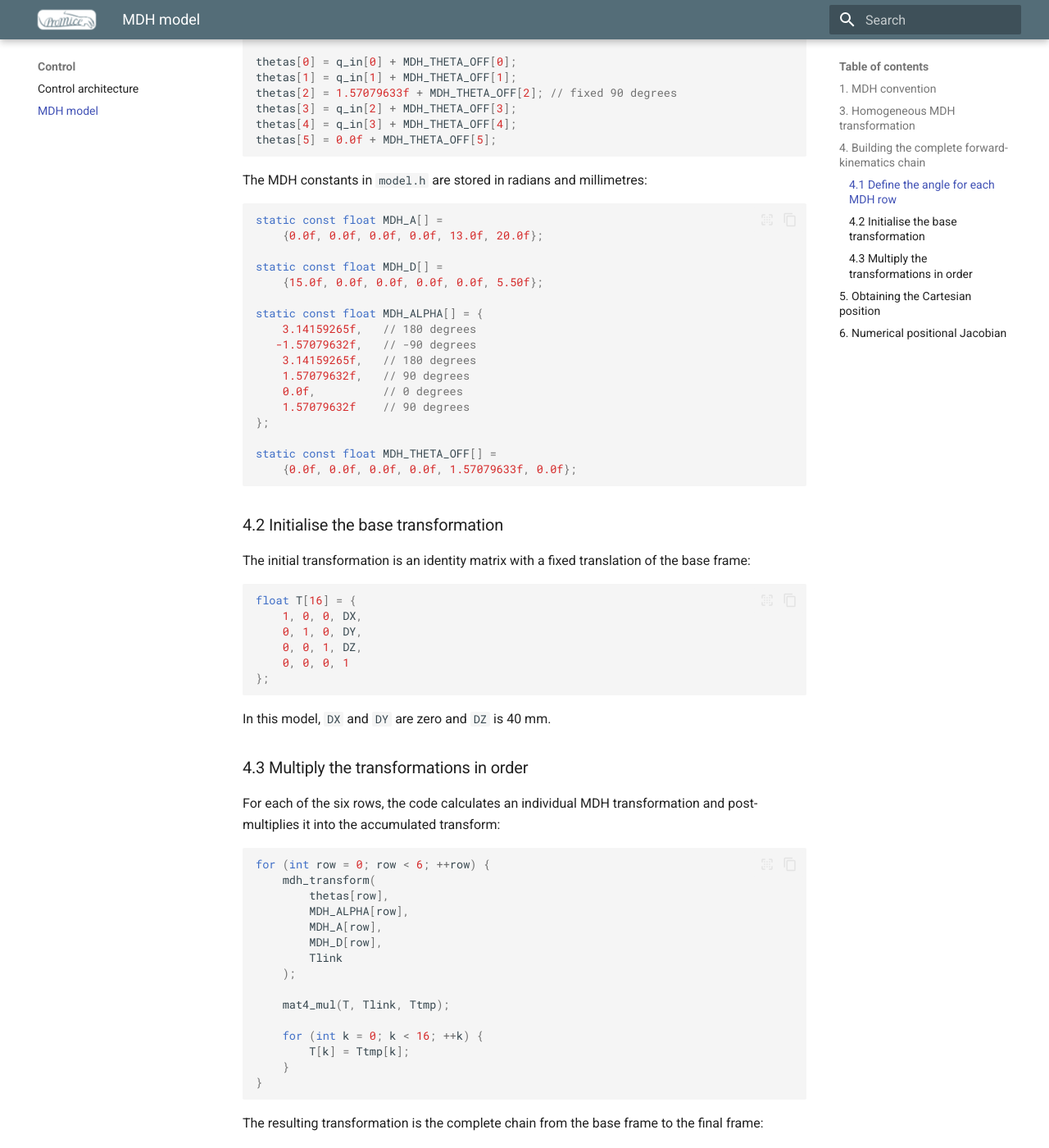
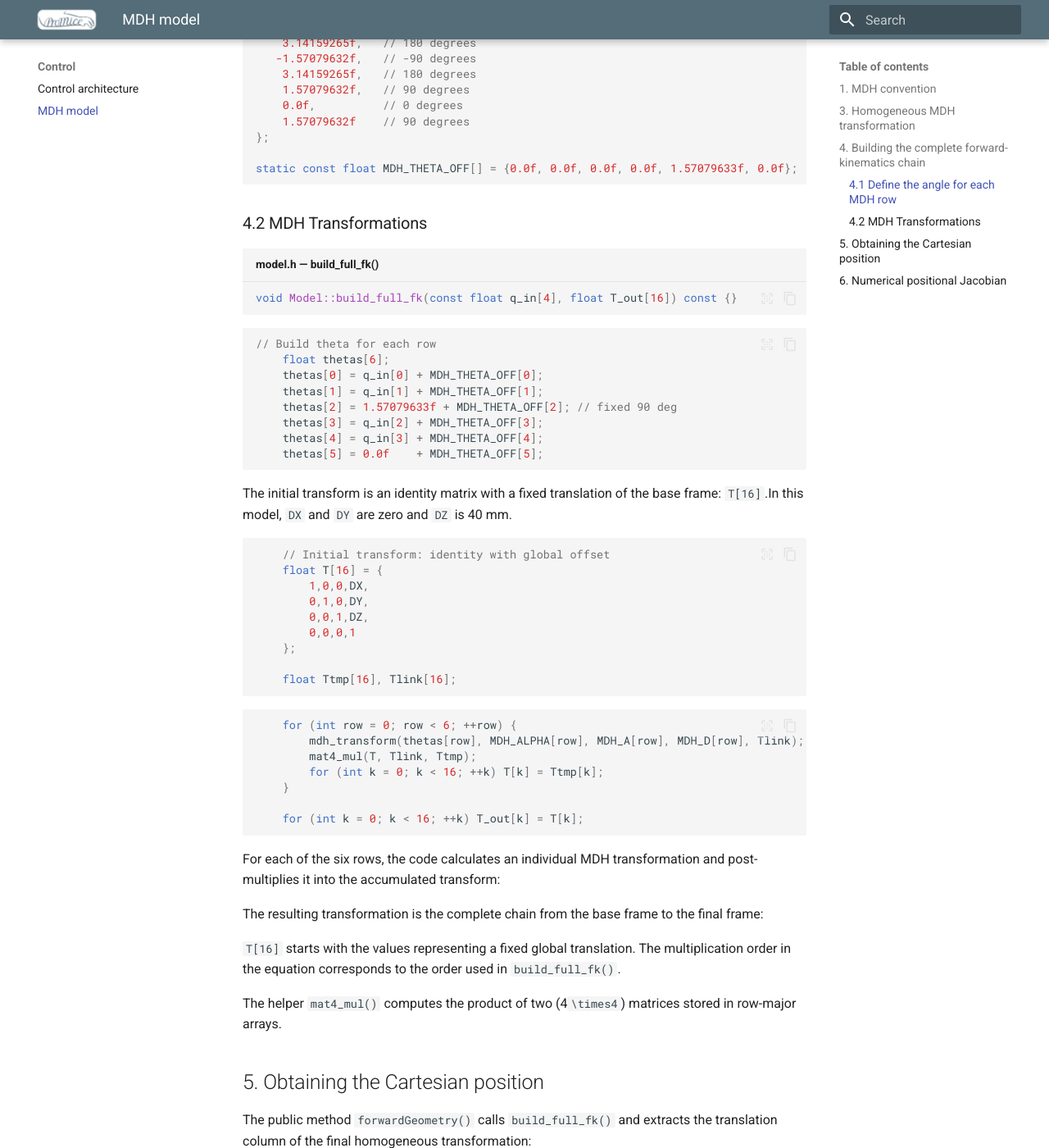
Before and after one commit to Juan-CarlosM/ProMice, an MkDocs documentation site: the page built from docs/modified_denavit_hartenberg.md, in a window 1280 px wide and 1400 px high, scrolled down 2809 px. Shown: the whole window at 82% size. Built offline with MkDocs 1.6.1 and Material for MkDocs 9.7.7, drawn with Linux system fonts in a browser that asks for light colours; some of the changed text lies outside the part shown.

Commit message:
Update MDH transformation matrix and related code
Refactor the MDH transformation matrix and update related code sections for clarity and consistency.

````diff
--- a/docs/modified_denavit_hartenberg.md
+++ b/docs/modified_denavit_hartenberg.md
@@ -64,20 +56,15 @@
 For each row, the transformation from frame (i-1) to frame (i) is
 computed using the MDH matrix:
 
-\[ {}\^{i-1}T_i =
-```{=tex}
+$$
+{}^{i-1}T_i =
 \begin{bmatrix}
-\cos\theta_i & -\sin\theta_i & 0 & a_{i-1}\\
-\sin\theta_i\cos\alpha_{i-1} &
-\cos\theta_i\cos\alpha_{i-1} &
--\sin\alpha_{i-1} & -d_i\sin\alpha_{i-1}\\
-\sin\theta_i\sin\alpha_{i-1} &
-\cos\theta_i\sin\alpha_{i-1} &
-\cos\alpha_{i-1} & d_i\cos\alpha_{i-1}\\
+\cos\theta_i & -\sin\theta_i & 0 & a_{i-1} \\
+\sin\theta_i\cos\alpha_{i-1} & \cos\theta_i\cos\alpha_{i-1} & -\sin\alpha_{i-1} & -d_i\sin\alpha_{i-1} \\
+\sin\theta_i\sin\alpha_{i-1} & \cos\theta_i\sin\alpha_{i-1} & \cos\alpha_{i-1} & d_i\cos\alpha_{i-1} \\
 0 & 0 & 0 & 1
 \end{bmatrix}
-```
-\]
+$$
 
 The method `mdh_transform()` in `model.h` implements this matrix
 directly. It first calculates the sine and cosine of (`\theta`{=tex}*i)
@@ -107,11 +94,9 @@
 The MDH constants in `model.h` are stored in radians and millimetres:
 
 ``` cpp
-static const float MDH_A[] =
-    {0.0f, 0.0f, 0.0f, 0.0f, 13.0f, 20.0f};
+static const float MDH_A[] = {0.0f, 0.0f, 0.0f, 0.0f, 13.0f, 20.0f};
 
-static const float MDH_D[] =
-    {15.0f, 0.0f, 0.0f, 0.0f, 0.0f, 5.50f};
+static const float MDH_D[] = {15.0f, 0.0f, 0.0f, 0.0f, 0.0f, 5.50f};
 
 static const float MDH_ALPHA[] = {
     3.14159265f,   // 180 degrees
@@ -122,56 +107,57 @@
     1.57079632f    // 90 degrees
 };
 
-static const float MDH_THETA_OFF[] =
-    {0.0f, 0.0f, 0.0f, 0.0f, 1.57079633f, 0.0f};
+static const float MDH_THETA_OFF[] = {0.0f, 0.0f, 0.0f, 0.0f, 1.57079633f, 0.0f};
 ```
 
-### 4.2 Initialise the base transformation
-
-The initial transformation is an identity matrix with a fixed
-translation of the base frame:
+### 4.2 MDH Transformations
+``` cpp title="model.h — build_full_fk()"
+void Model::build_full_fk(const float q_in[4], float T_out[16]) const {}
+```
 
 ``` cpp
-float T[16] = {
-    1, 0, 0, DX,
-    0, 1, 0, DY,
-    0, 0, 1, DZ,
-    0, 0, 0, 1
-};
+// Build theta for each row
+    float thetas[6];
+    thetas[0] = q_in[0] + MDH_THETA_OFF[0];
+    thetas[1] = q_in[1] + MDH_THETA_OFF[1];
+    thetas[2] = 1.57079633f + MDH_THETA_OFF[2]; // fixed 90 deg
+    thetas[3] = q_in[2] + MDH_THETA_OFF[3];
+    thetas[4] = q_in[3] + MDH_THETA_OFF[4];
+    thetas[5] = 0.0f    + MDH_THETA_OFF[5];
+```
+The initial transform is an identity matrix with a fixed translation of the base frame: `T[16]`.In this model, `DX` and `DY` are zero and `DZ` is 40 mm.
+``` cpp
+    // Initial transform: identity with global offset
+    float T[16] = {
+        1,0,0,DX,
+        0,1,0,DY,
+        0,0,1,DZ,
+        0,0,0,1
+    };
+
+    float Ttmp[16], Tlink[16];
 ```
 
-In this model, `DX` and `DY` are zero and `DZ` is 40 mm.
+``` cpp
+    for (int row = 0; row < 6; ++row) {
+        mdh_transform(thetas[row], MDH_ALPHA[row], MDH_A[row], MDH_D[row], Tlink);
+        mat4_mul(T, Tlink, Ttmp);
+        for (int k = 0; k < 16; ++k) T[k] = Ttmp[k];
+    }
 
-### 4.3 Multiply the transformations in order
-
+    for (int k = 0; k < 16; ++k) T_out[k] = T[k];
+```
 For each of the six rows, the code calculates an individual MDH
 transformation and post-multiplies it into the accumulated transform:
 
-``` cpp
-for (int row = 0; row < 6; ++row) {
-    mdh_transform(
-        thetas[row],
-        MDH_ALPHA[row],
-        MDH_A[row],
-        MDH_D[row],
-        Tlink
-    );
 
-    mat4_mul(T, Tlink, Ttmp);
-
-    for (int k = 0; k < 16; ++k) {
-        T[k] = Ttmp[k];
-    }
-}
-```
 
 The resulting transformation is the complete chain from the base frame
 to the final frame:
 
-\[ T\_{`\mathrm{final}`{=tex}} = T\_{`\mathrm{base}`{=tex}} {}\^0T_1
-{}\^1T_2 {}\^2T_3 {}\^3T_4 {}\^4T_5 {}\^5T_6 \]
 
-Here, (T\_{`\mathrm{base}`{=tex}}) represents the fixed global
+
+`T[16]` starts with the values representing a fixed global
 translation. The multiplication order in the equation corresponds to the
 order used in `build_full_fk()`.
 
````
Also changed, not shown: other parts of docs/modified_denavit_hartenberg.md (+1 -9 lines).
